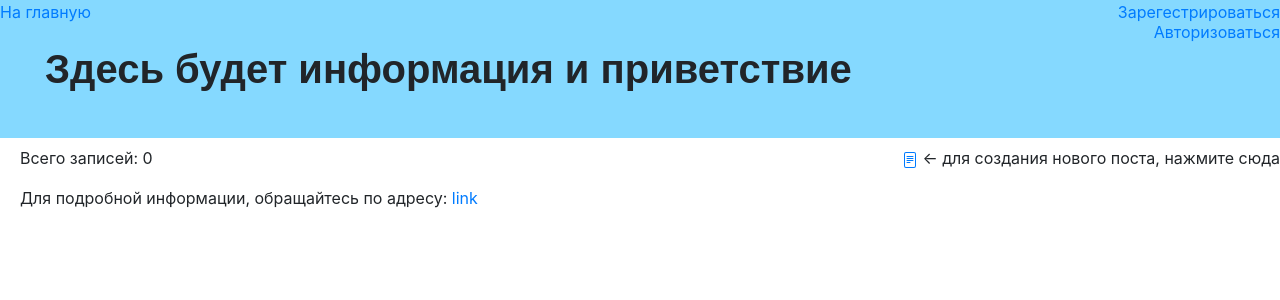
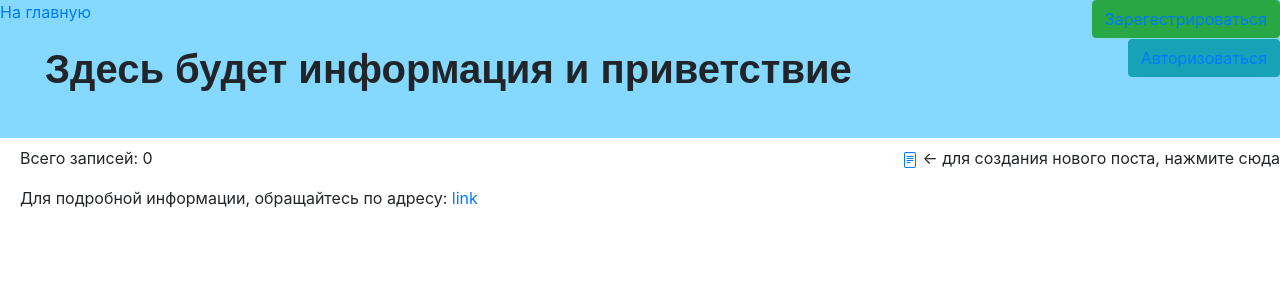
Before and after one commit to 97Dmitry/my-first-blog, a Django app: page / in a window 1280 px wide. Shown: the top 300 px of the page. Run offline with Django 3.2, Linux system fonts and the light colour scheme; data that the repository does not hold is empty.

Commit message:
Some improvements interface

```diff
--- a/blog/static/css/about.css
+++ b/blog/static/css/about.css
@@ -3,7 +3,7 @@ h3 {
     font-family: fantasy;
     font-size: 38pt;
     margin-right: 0px;
-    margin-left: -20px;
+    margin-left: 0px;
     margin-top: 0;
 }
 body {
@@ -11,4 +11,5 @@ body {
 }
 p {
     font-size: 28pt;
+    right: 15px;
 }
--- a/blog/static/css/blog.css
+++ b/blog/static/css/blog.css
@@ -29,7 +29,7 @@ body {
 }
 
 .logging {
-    top: 20px;
+    top: 39px;
     position:absolute;
     right: 0px;
 }
--- a/blog/templates/blog/base.html
+++ b/blog/templates/blog/base.html
@@ -40,18 +40,18 @@
         </div>
         <div class="reg">
             {% if user.is_anonymous %}
-            <a href="{% url 'sing_up' %}">Зарегестрироваться</a>
+                <button type="button" class="btn btn-success"><a href="{% url 'sing_up' %}">Зарегестрироваться</a></button>
             {% endif %}
         </div>
         <div class="logging">
             {% if user.is_anonymous %}
-            <a href="{% url 'sing_in' %}">Авторизоваться</a>
+            <button type="button" class="btn btn-info"><a href="{% url 'sing_in' %}">Авторизоваться</a></button>
             {% endif %}
         </div>
         <div class="logout">
+            {% if user.is_authenticated %}
             <span> {{ user.username }} </span>
-            {% if user.is_authenticated %}
-            <a href="{% url 'logout' %}">Выйти</a>
+            <button type="button" class="btn btn-outline-danger"><a href="{% url 'logout' %}">Выйти</a></button>
             {% endif %}
         </div>
     </div>
```
Also changed, not shown: blog/templates/blog/about_blogs.html (+9 -0 lines).
